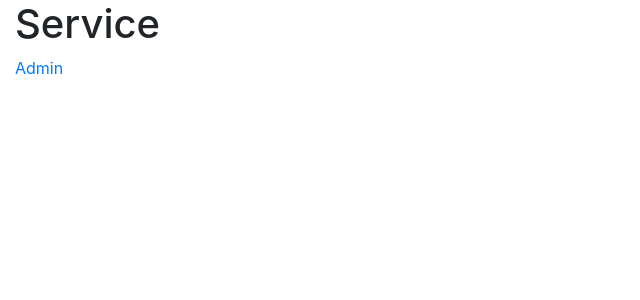
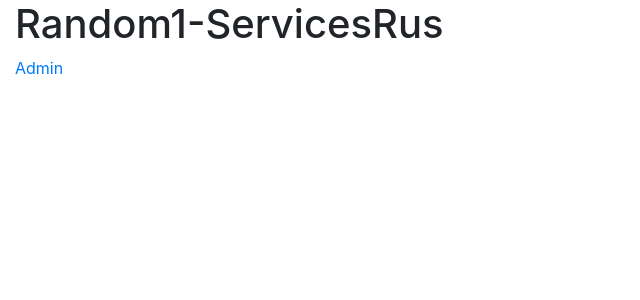
Before and after one commit to texzone/cs4500_sp19_client_react_random1, a React (Create React App) app: page / in a window 1280 px wide. Shown: the top 300 px of the page, without its empty margins (0-640 px from the left). Built offline with nearby package versions, Linux system fonts and the light colour scheme.

Commit message:
added user stateless features and fixed some errors

```diff
--- a/src/App.js
+++ b/src/App.js
@@ -1,14 +1,13 @@
 import React, { Component } from 'react';
-import './App.css';
-import Admin from './components/Admin';
-import {BrowserRouter as Router, Link, Route} from 'react-router-dom'
 import '../node_modules/bootstrap/dist/css/bootstrap.min.css'
+import {BrowserRouter as Router, Route, Link} from 'react-router-dom'
+import Admin from './components/Admin'
 
 class App extends Component {
   render() {
     return (
         <div className="container-fluid">
-        <h1>Service</h1>
+          <h1>Random1-ServicesRus</h1>
           <Router>
             <div>
               <Link to="/admin">Admin</Link>
```
Lines whose indentation alone changed are shown as unchanged.
